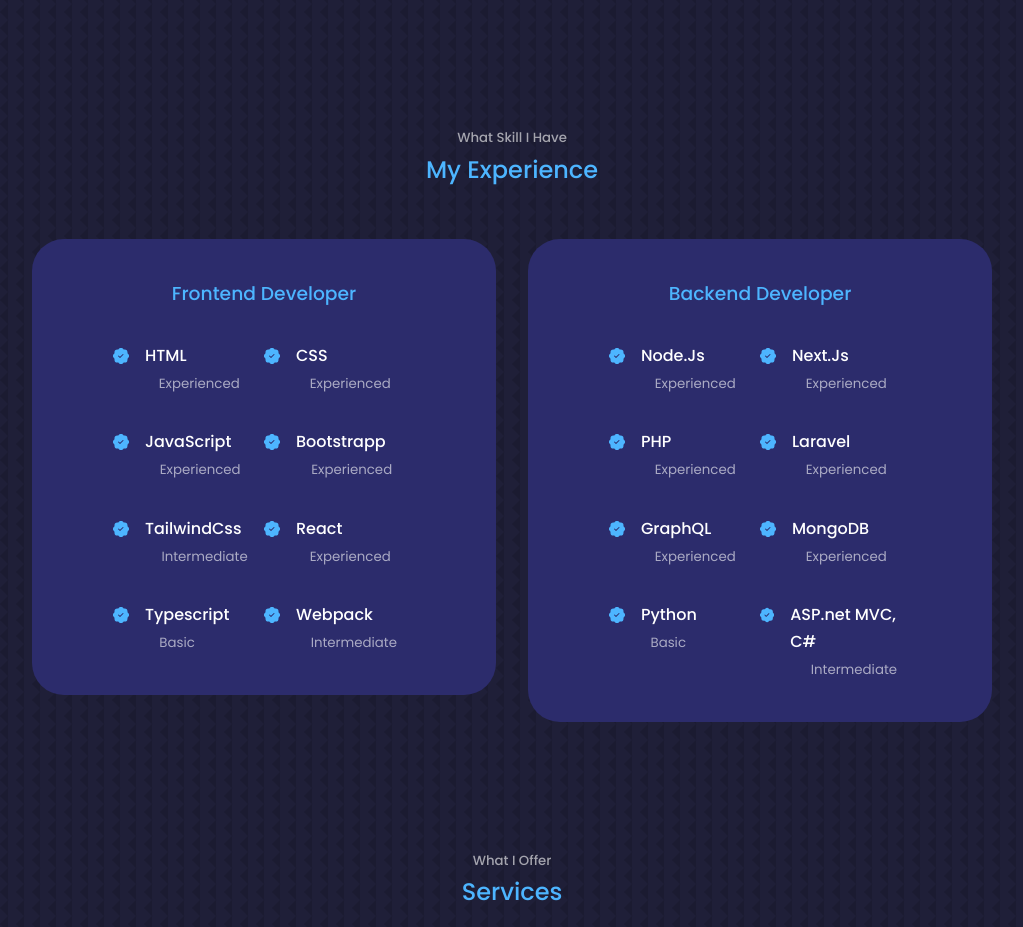
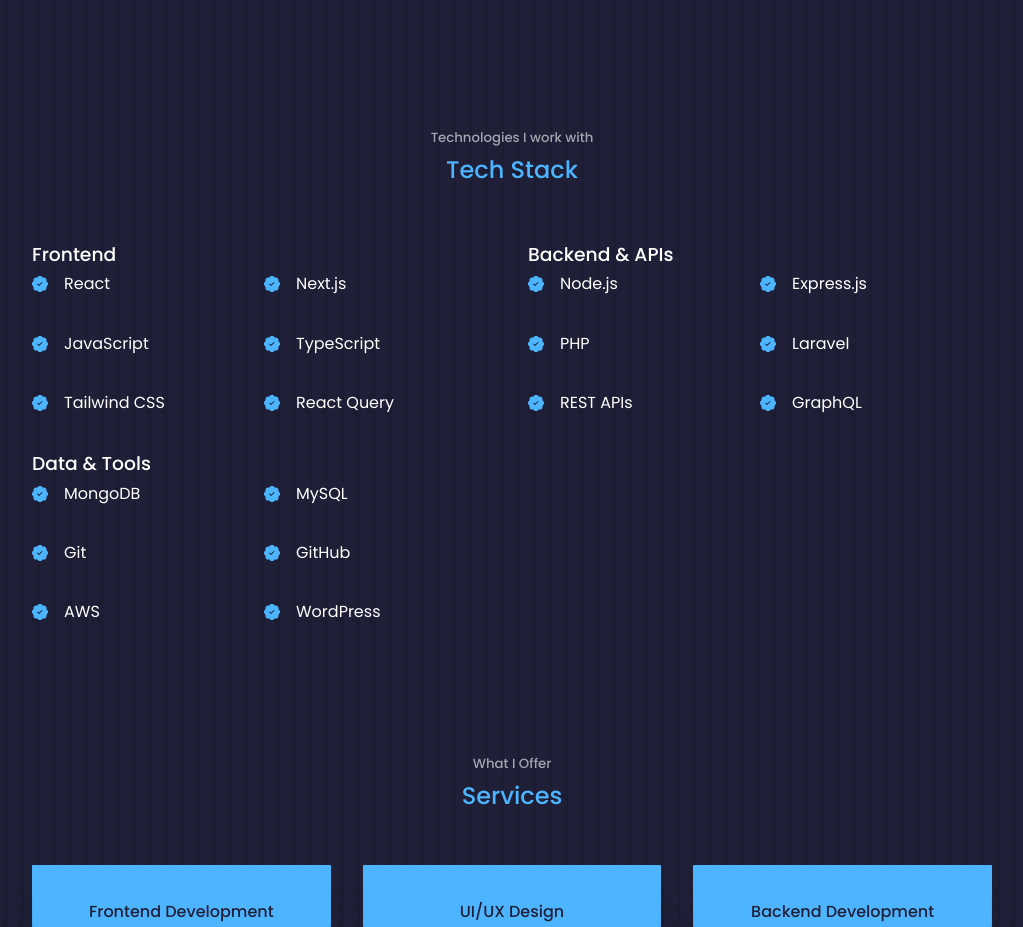
Before and after one commit to abiasV/abiasV.github.io, a React (Create React App) app: page / in a window 1280 px wide. Shown: the part 2844-3771 px from the top of the page, without its empty margins (128-1151 px from the left). Built offline with nearby package versions, Linux system fonts and the light colour scheme.

Commit message:
Replace skill ratings with focused tech stack

```diff
--- a/src/components/experience/Experience.jsx
+++ b/src/components/experience/Experience.jsx
@@ -1,137 +1,41 @@
 import "./experience.css";
 import { BsPatchCheckFill } from "react-icons/bs";
 
+const groups = [
+  {
+    title: "Frontend",
+    skills: ["React", "Next.js", "JavaScript", "TypeScript", "Tailwind CSS", "React Query"],
+  },
+  {
+    title: "Backend & APIs",
+    skills: ["Node.js", "Express.js", "PHP", "Laravel", "REST APIs", "GraphQL"],
+  },
+  {
+    title: "Data & Tools",
+    skills: ["MongoDB", "MySQL", "Git", "GitHub", "AWS", "WordPress"],
+  },
+];
+
 const Experience = () => {
   return (
-    <section id="experience">
-      <h5>What Skill I Have</h5>
-      <h2>My Experience</h2>
+    <section id="skills">
+      <h5>Technologies I work with</h5>
+      <h2>Tech Stack</h2>
 
       <div className="container experience__container">
-        <div className="experience__frontend">
-          <h3>Frontend Developer</h3>
-          <div className="experience__content">
-            <article className="experience__details">
-              {<BsPatchCheckFill className="experience__details-icon" />}
-              <div>
-                <h4>HTML</h4>
-                <small className="text-light">Experienced</small>
-              </div>
-            </article>
-            <article className="experience__details">
-              {<BsPatchCheckFill className="experience__details-icon" />}
-              <div>
-                <h4>CSS</h4>
-                <small className="text-light">Experienced</small>
-              </div>
-            </article>
-            <article className="experience__details">
-              {<BsPatchCheckFill className="experience__details-icon" />}
-              <div>
-                <h4>JavaScript</h4>
-                <small className="text-light">Experienced</small>
-              </div>
-            </article>
-            <article className="experience__details">
-              {<BsPatchCheckFill className="experience__details-icon" />}
-              <div>
-                <h4>Bootstrapp</h4>
-                <small className="text-light">Experienced</small>
-              </div>
-            </article>
-            <article className="experience__details">
-              {<BsPatchCheckFill className="experience__details-icon" />}
-              <div>
-                <h4>TailwindCss</h4>
-                <small className="text-light">Intermediate</small>
-              </div>
-            </article>
-            <article className="experience__details">
-              {<BsPatchCheckFill className="experience__details-icon" />}
-              <div>
-                <h4>React</h4>
-                <small className="text-light">Experienced</small>
-              </div>
-            </article>
-            <article className="experience__details">
-              {<BsPatchCheckFill className="experience__details-icon" />}
-              <div>
-                <h4>Typescript</h4>
-                <small className="text-light">Basic</small>
-              </div>
-            </article>
-            <article className="experience__details">
-              {<BsPatchCheckFill className="experience__details-icon" />}
-              <div>
-                <h4>Webpack</h4>
-                <small className="text-light">Intermediate</small>
-              </div>
-            </article>
-          </div>
-        </div>
-        {/* END OF FRONTEND */}
-
-        <div className="experience__backend">
-          <h3>Backend Developer</h3>
-          <div className="experience__content">
-            <article className="experience__details">
-              {<BsPatchCheckFill className="experience__details-icon" />}
-              <div>
-                <h4>Node.Js</h4>
-                <small className="text-light">Experienced</small>
-              </div>
-            </article>
-            <article className="experience__details">
-              {<BsPatchCheckFill className="experience__details-icon" />}
-              <div>
-                <h4>Next.Js</h4>
-                <small className="text-light">Experienced</small>
-              </div>
-            </article>
-            <article className="experience__details">
-              {<BsPatchCheckFill className="experience__details-icon" />}
-              <div>
-                <h4>PHP</h4>
-                <small className="text-light">Experienced</small>
-              </div>
-            </article>
-            <article className="experience__details">
-              {<BsPatchCheckFill className="experience__details-icon" />}
-              <div>
-                <h4>Laravel</h4>
-                <small className="text-light">Experienced</small>
-              </div>
-            </article>
-            <article className="experience__details">
-              {<BsPatchCheckFill className="experience__details-icon" />}
-              <div>
-                <h4>GraphQL</h4>
-                <small className="text-light">Experienced</small>
-              </div>
-            </article>
-            <article className="experience__details">
-              {<BsPatchCheckFill className="experience__details-icon" />}
-              <div>
-                <h4>MongoDB</h4>
-                <small className="text-light">Experienced</small>
-              </div>
-            </article>
-            <article className="experience__details">
-              {<BsPatchCheckFill className="experience__details-icon" />}
-              <div>
-                <h4>Python</h4>
-                <small className="text-light">Basic</small>
-              </div>
-            </article>
-            <article className="experience__details">
-              {<BsPatchCheckFill className="experience__details-icon" />}
-              <div>
-                <h4>ASP.net MVC, C#</h4>
-                <small className="text-light">Intermediate</small>
-              </div>
-            </article>
-          </div>
-        </div>
+        {groups.map((group) => (
+          <article className="experience__group" key={group.title}>
+            <h3>{group.title}</h3>
+            <div className="experience__content">
+              {group.skills.map((skill) => (
+                <div className="experience__details" key={skill}>
+                  <BsPatchCheckFill className="experience__details-icon" />
+                  <span>{skill}</span>
+                </div>
+              ))}
+            </div>
+          </article>
+        ))}
       </div>
     </section>
   );
```
